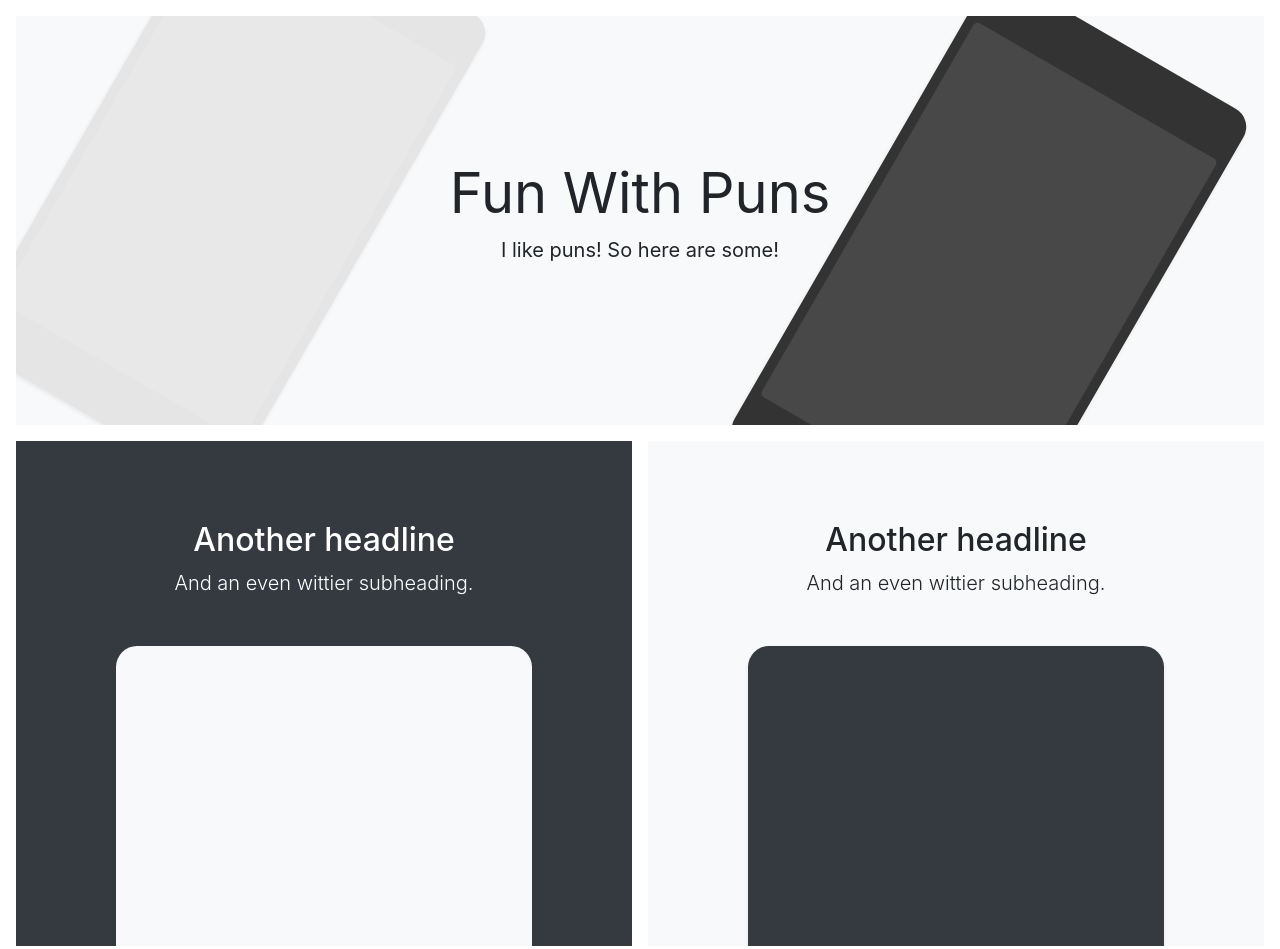
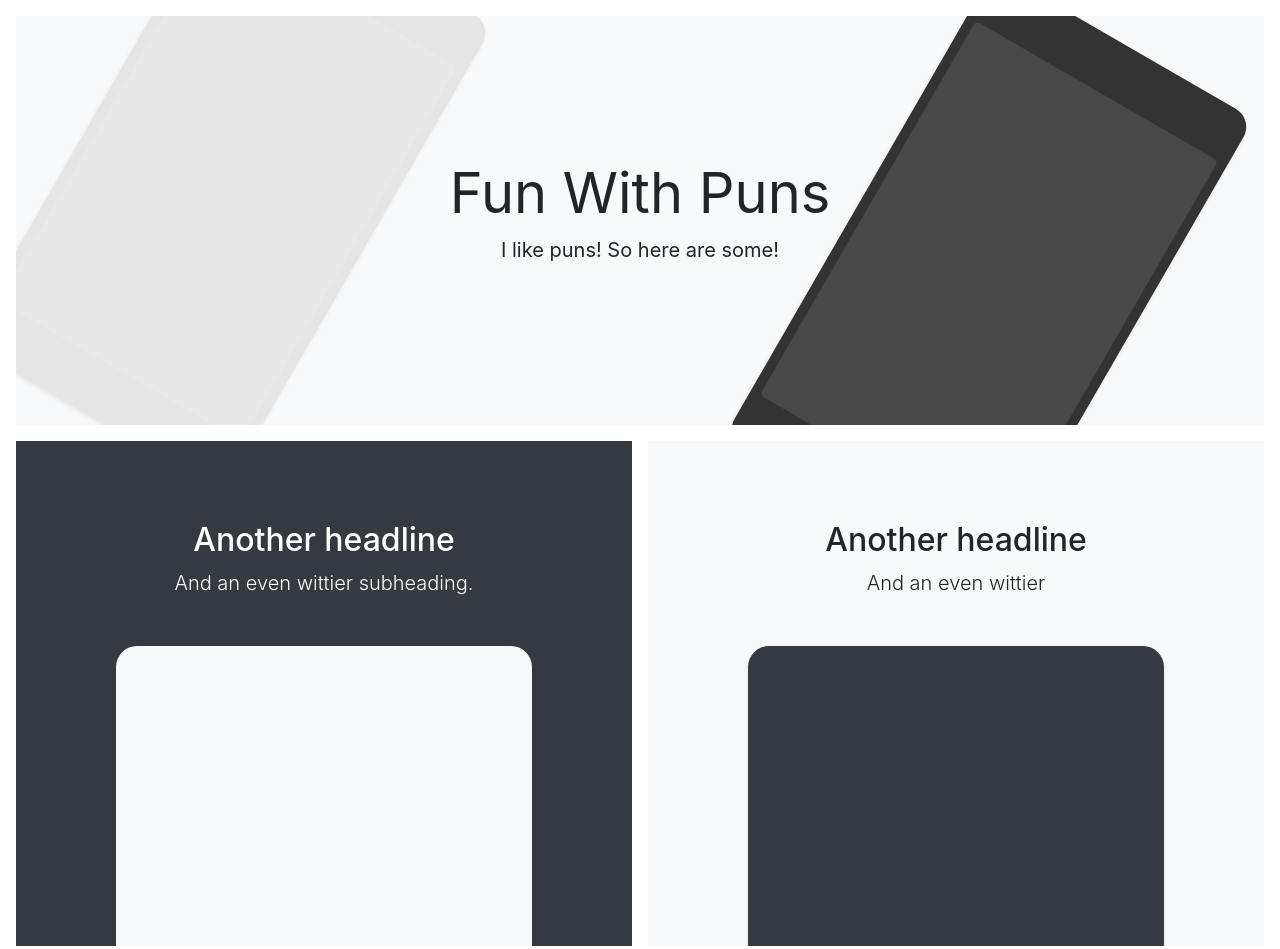
Before and after one commit to msjlwhite/JS-Basics, a plain HTML site: page index.html in a window 1280 px wide. Shown: the top 949 px of the page. Drawn offline with nearby package versions, Linux system fonts and the light colour scheme; a script that the page names is missing.

Commit message:
third commit

```diff
--- a/index.html
+++ b/index.html
@@ -62,7 +62,7 @@ Info: Creating first HTML page with CSS and JavaScript files
         <div class="bg-light mr-md-3 pt-3 px-3 pt-md-5 px-md-5 text-center overflow-hidden">
           <div class="my-3 p-3">
             <h2 class="display-5">Another headline</h2>
-            <p class="lead">And an even wittier subheading.</p>
+            <p class="lead">And an even wittier </p>
           </div>
           <div class="bg-dark shadow-sm mx-auto" style="width: 80%; height: 300px; border-radius: 21px 21px 0 0;"></div>
         </div>
```
